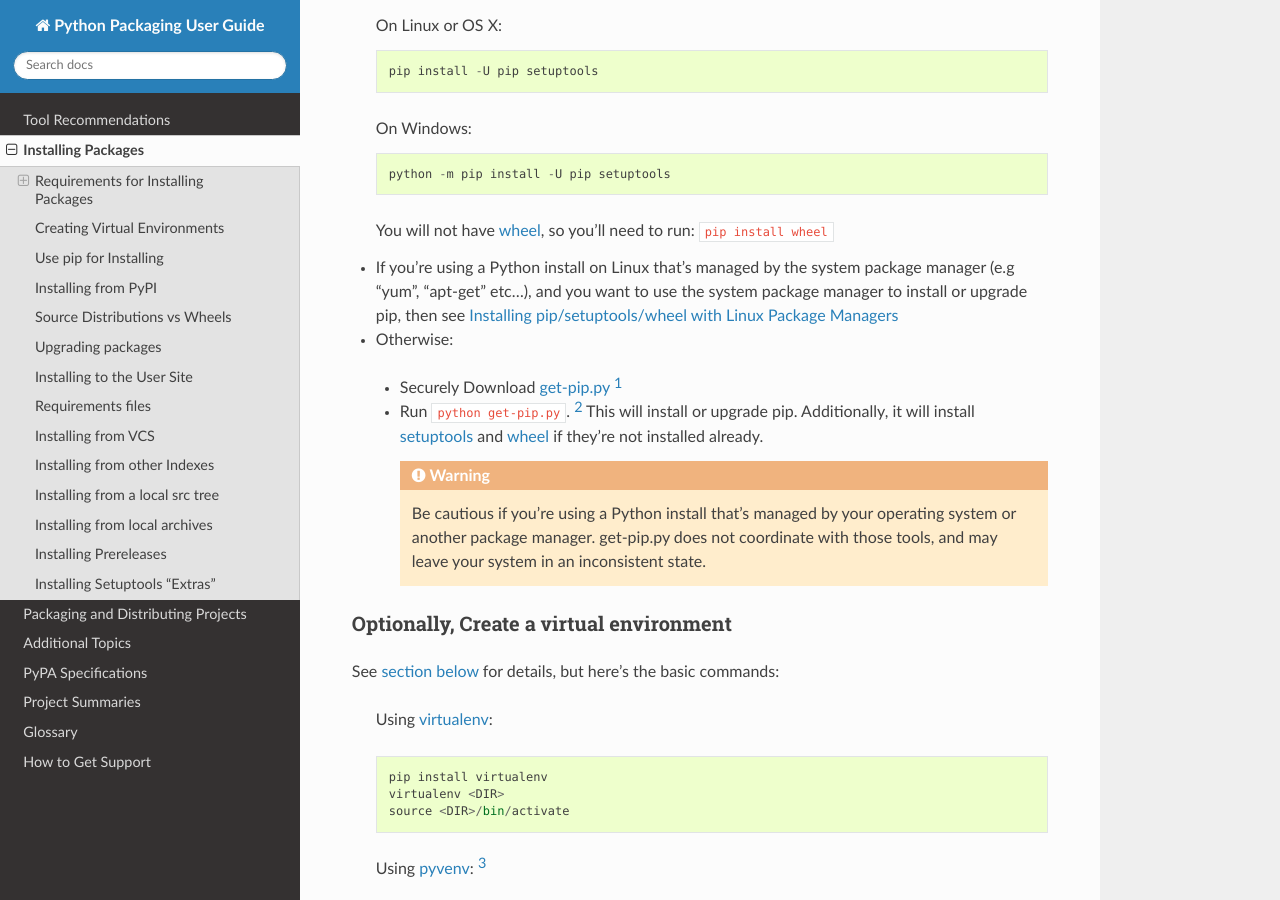
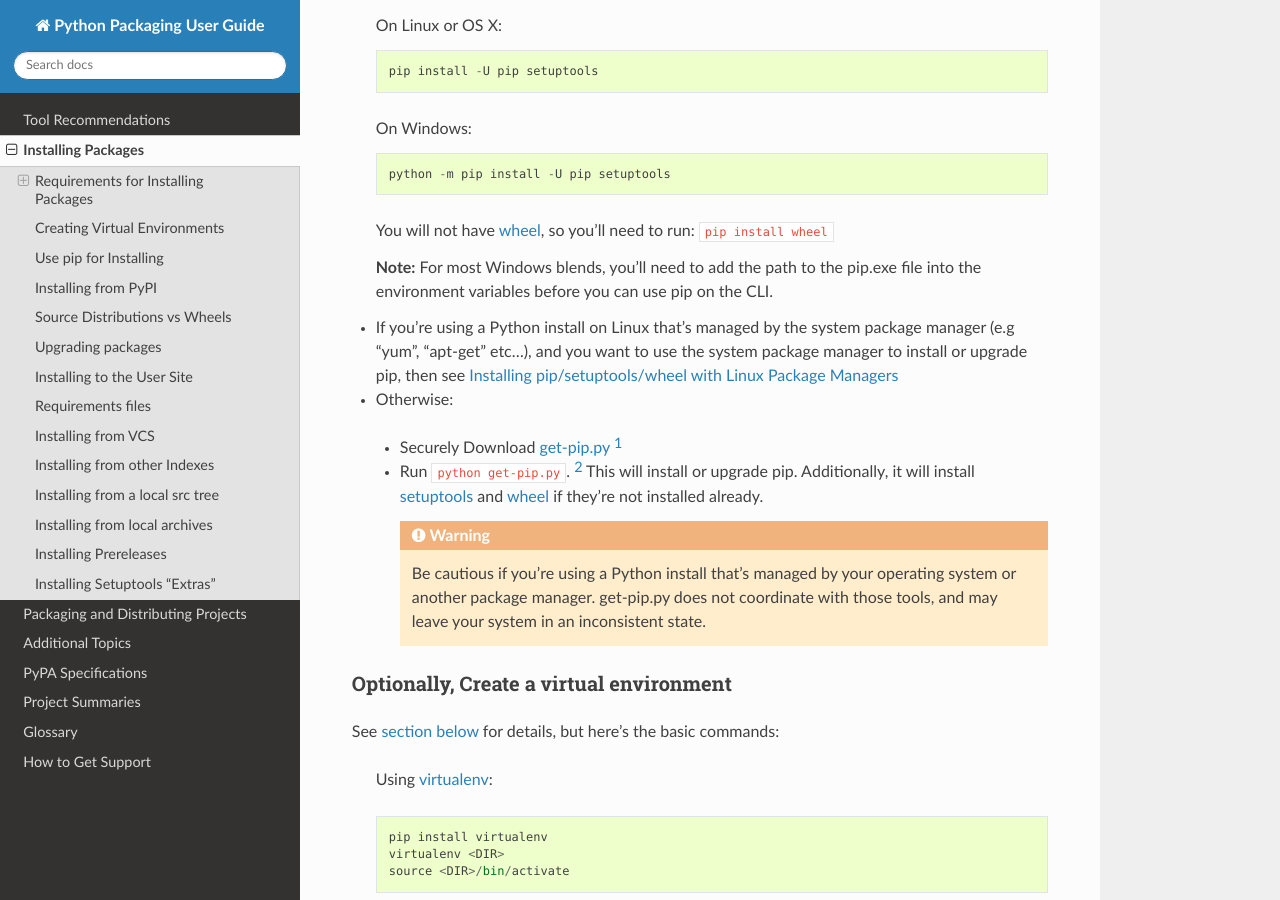
Before and after one commit to pypa/packaging.python.org, a Sphinx documentation site: the page built from source/installing.rst, in a window 1280 px wide and 900 px high, scrolled down 1092 px. Built offline with Sphinx 7.4.7 and the Read the Docs theme 2.0.0, drawn with Linux system fonts in a browser that asks for light colours; pages that are not in the unit, such as notebooks, are missing from menus.

Commit message:
Update installing.rst
Add a note about Windows needing to add the path to pip.exe in their environment variables.

```diff
--- a/source/installing.rst
+++ b/source/installing.rst
@@ -51,6 +51,8 @@
     python -m pip install -U pip setuptools
 
   You will not have :ref:`wheel`, so you'll need to run: ``pip install wheel``
+
+  **Note:** For most Windows blends, you'll need to add the path to the pip.exe file into the environment variables before you can use pip on the CLI.
 
 * If you're using a Python install on Linux that's managed by the system package
   manager (e.g "yum", "apt-get" etc...), and you want to use the system package
```
